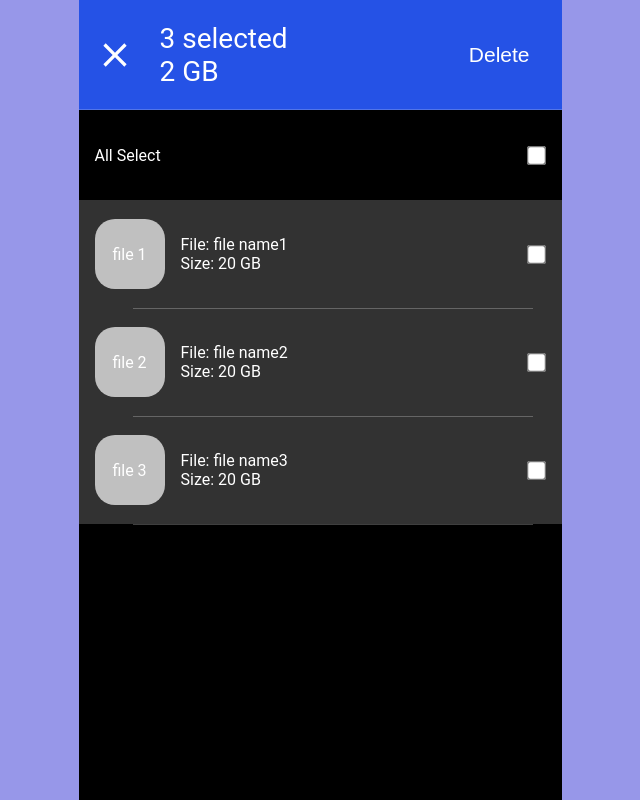
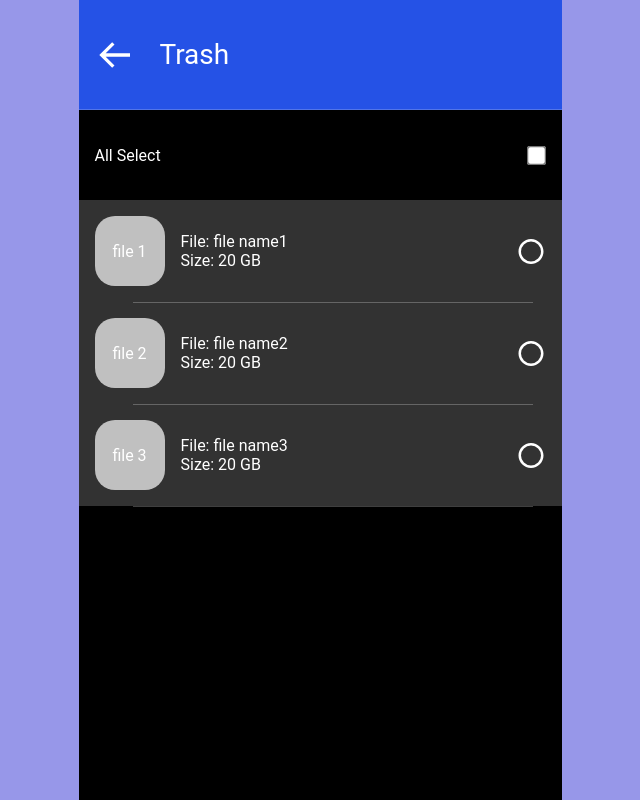
Before and after one commit to thanhtutzaw/google-file, a Next.js app: page / in a window 1280 px wide. Shown: the top 800 px of the page, without its empty margins (320-960 px from the left). Built offline with nearby package versions, Linux system fonts and the light colour scheme.

Commit message:
selecting id

```diff
--- /dev/null
+++ b/component/Card.js
@@ -0,0 +1,93 @@
+import { useEffect, useState } from "react";
+import styles from '../styles/Home.module.css'
+import { RiCheckboxBlankCircleLine } from 'react-icons/ri'
+import { RiCheckboxCircleFill } from 'react-icons/ri'
+export default function Card({ f, files, setselectedId, selectedId }) {
+    const [isSelect, setisSelect] = useState(false);
+
+    function handleSelect(e) {
+        // setisSelect(true)
+        // setselectedId([...selectedId, f.id])
+        // setselectedId('1')
+        // console.log([f.id])
+        // if(selectedId.includes(f.id)){
+        //   setisSelect(true)
+        // }
+
+        // if(selectedId.includes(f.id)){
+        //   console.log(selectedId)
+        // }
+
+        // setisSelect( prev => !prev);
+        // setisSelect(true)
+        // setselectedId([...selectedId,f.id])
+        // const fil = selectedId.filter(id => {
+        //   if(id === f.id){
+        //     return id
+        //   }
+        // })
+        // if (selectedId.includes(f.id)){
+        //   setisSelect(true)
+        // }else{
+        //   setselectedId([...selectedId, f.id])
+        //   setisSelect(false)
+        //   // setselectedId(selectedId.filter(id => id !== f.id))
+
+        // }
+
+
+
+        // setselectedId([...selectedId, f.id])
+
+        // console.log(Array.isArray(selectedId))
+    }
+    function reduceSelect(e) {
+        console.log("remove id")
+        // setselectedId(selectedId.filter( id => id !== f.id))
+        // setisSelect(false)
+        // console.log(e.target)
+    }
+    useEffect(() => {
+        if (selectedId.length === 0) {
+            setisSelect(false)
+        }
+        if (selectedId.length === files.length) {
+            setisSelect(true)
+            // setselectedId([todo.id])
+        }
+        // else if(selectedId.length){
+        //   setisSelect(true)
+        // }
+        // console.log(todo.id)
+    }, [selectedId]);
+    return (
+        <div className={styles.cardContainer}>
+            <li style={isSelect ? { backgroundColor: 'rgb(26 114 230)' } : {}} className={styles.card} >
+                <div style={{ border: '0 solid red' }} className={styles.cardLeft}>
+                    <div className={styles.photo}>file {f.id}</div>
+                    <div className={styles.fileInfo}>
+                        <div>File: file {f.filename}</div>
+                        <div>Size: {f.size}</div>
+                    </div>
+                </div>
+                {/* <input checked={isSelect}  style={{ scale: '1.5'}} onChange={(e)=>{if(e.target.checked === true){
+            handleSelect(e)
+          }else{
+            reduceSelect(e)
+            setisSelect(false)
+          }
+
+          }} type="checkbox" value={f.id} /> */}
+                {(isSelect && selectedId.length !== 0) ?
+                    <RiCheckboxCircleFill className={styles.checkbox} onClick={(e) => {
+                        setisSelect(prev => !prev);
+                        setselectedId(selectedId.filter(id => id !== f.id))
+                    }} /> :
+                    <RiCheckboxBlankCircleLine className={styles.checkbox} onClick={(e) => {
+                        setisSelect(prev => !prev);
+                        setselectedId([...selectedId, f.id])
+                    }} />}
+            </li>
+        </div>
+    );
+}
--- a/pages/index.js
+++ b/pages/index.js
@@ -1,26 +1,69 @@
 import Head from 'next/head'
 import Image from 'next/image'
-import { useState } from 'react';
+import { useEffect, useState } from 'react';
 import styles from '../styles/Home.module.css'
-// import { BiArrowBack } from 'react-icons/bi'
+import { BiArrowBack } from 'react-icons/bi'
 import { IoMdClose } from 'react-icons/io'
+
+import Card from '../component/Card';
+
+
+function Selectbar(props) {
+  return (
+    <>
+      <div className={styles.trashNav_count}>
+        {
+          /* <BiArrowBack className={styles.backBtn} /> */
+        }
+        <IoMdClose onClick={(e)=>{props.setselectedId([])}} className={styles.backBtn} />
+        <div>
+          <p>{props.length} selected</p>
+          <p>2 GB</p>
+        </div>
+      </div>
+      <button className={styles.deleteBtn}>Delete</button>
+    </>
+  );
+}
+
+
+
+function Backbar(props) {
+  return (<div className={styles.trashNav_count}>
+    {
+      /* <BiArrowBack className={styles.backBtn} /> */
+    }
+    <BiArrowBack className={styles.backBtn} />
+    <div>
+      <p>Trash</p>
+    </div>
+  </div>);
+}
+
 
 export default function Home() {
   const files = [
-    {"id":1,
-      "filename":"name1",
-      "size":"20 GB"
+    {
+      "id": 1,
+      "filename": "name1",
+      "size": "20 GB"
     },
-    {"id":2,
-      "filename":"name2",
-      "size":"20 GB"
+    {
+      "id": 2,
+      "filename": "name2",
+      "size": "20 GB"
     },
-    {"id":3,
-      "filename":"name3",
-      "size":"20 GB"
+    {
+      "id": 3,
+      "filename": "name3",
+      "size": "20 GB"
     }
-  ]
+  ];
+  const [selectedId, setselectedId] = useState([]);
 
+  useEffect(() => {
+    console.log(selectedId)
+  }, [selectedId]);
   return (
     <>
       <Head>
@@ -33,22 +76,21 @@ export default function Home() {
 
         <div className={styles.container}>
           <section className={styles.trashNav}>
-            <div className={styles.trashNav_count}>
-              {/* <BiArrowBack className={styles.backBtn} /> */}
-              <IoMdClose className={styles.backBtn} />
-              <div>
-                <p>3 selected</p>
-                <p>2 GB</p>
-              </div>
-            </div>
-            <button className={styles.deleteBtn}>Delete</button>
+            {
+              selectedId.length >= 1 ?
+                <Selectbar length={selectedId.length} setselectedId={setselectedId} />
+                :
+                <Backbar />
+            }
           </section>
+
+
           <section className={styles.allSelect}>All Select
             <input style={{ scale: '1.5', Accentcolor: 'green' }} type="checkbox" ></input>
           </section>
           <ul>
-            {files.map( (f) => (
-              <Card f={f} key={f.id} />
+            {files.map((f) => (
+              <Card files={files} f={f} key={f.id} setselectedId={setselectedId} selectedId={selectedId} />
             ))}
           </ul>
         </div>
@@ -57,31 +99,5 @@ export default function Home() {
     </>
   )
 
-  function Card({f}) {
-    const [isSelect, setisSelect] = useState(false);
 
-    function handleSelect(e) {
-      if (e.target.checked === true) {
-        setisSelect( prev => !prev)
-      }
-      else {
-        setisSelect(prev => !prev)
-      }
-    }
-
-    return (
-      <label className={styles.cardContainer}>
-        <li style={isSelect ? { backgroundColor: 'rgb(26 114 230)' } : {}} className={styles.card} >
-          <div className={styles.cardLeft}>
-            <div className={styles.photo}>file {f.id}</div>
-            <div className={styles.fileInfo}>
-              <div>File: file {f.filename}</div>
-              <div>Size: {f.size}</div>
-            </div>
-          </div>
-          <input style={{ scale: '1.5', Accentcolor: 'green' }} onChange={handleSelect} type="checkbox" value={f.id}></input>
-        </li>
-      </label>
-    );
-  }
 }
--- a/styles/Home.module.css
+++ b/styles/Home.module.css
@@ -138,7 +138,7 @@ sans-serif;
 .card {
   /* margin: 1rem 0; */
   /* padding: 1rem; */
-  padding:19px 16px;
+  padding:0 16px;
   /* text-align: left; */
   color: inherit;
   text-decoration: none;
@@ -191,12 +191,25 @@ sans-serif;
 }
 .cardLeft{
   display: flex;
-  justify-content: center;
+  /* justify-content: center; */
   align-items: center;
   gap:1rem;
+  width:90%;
+  /* height:70px; */
+  padding:1rem 0;
+
+
 }
 .fileInfo{
   /* margin-left:-200px; */
+}
+.checkBoxTrue , .checkBoxFalse{
+  scale:1.5;
+}
+.checkbox{
+   /* outline:3px solid red; */
+   height:65px;
+   width:30px;
 }
 .card h2 {
   margin: 0 0 1rem 0;
```
